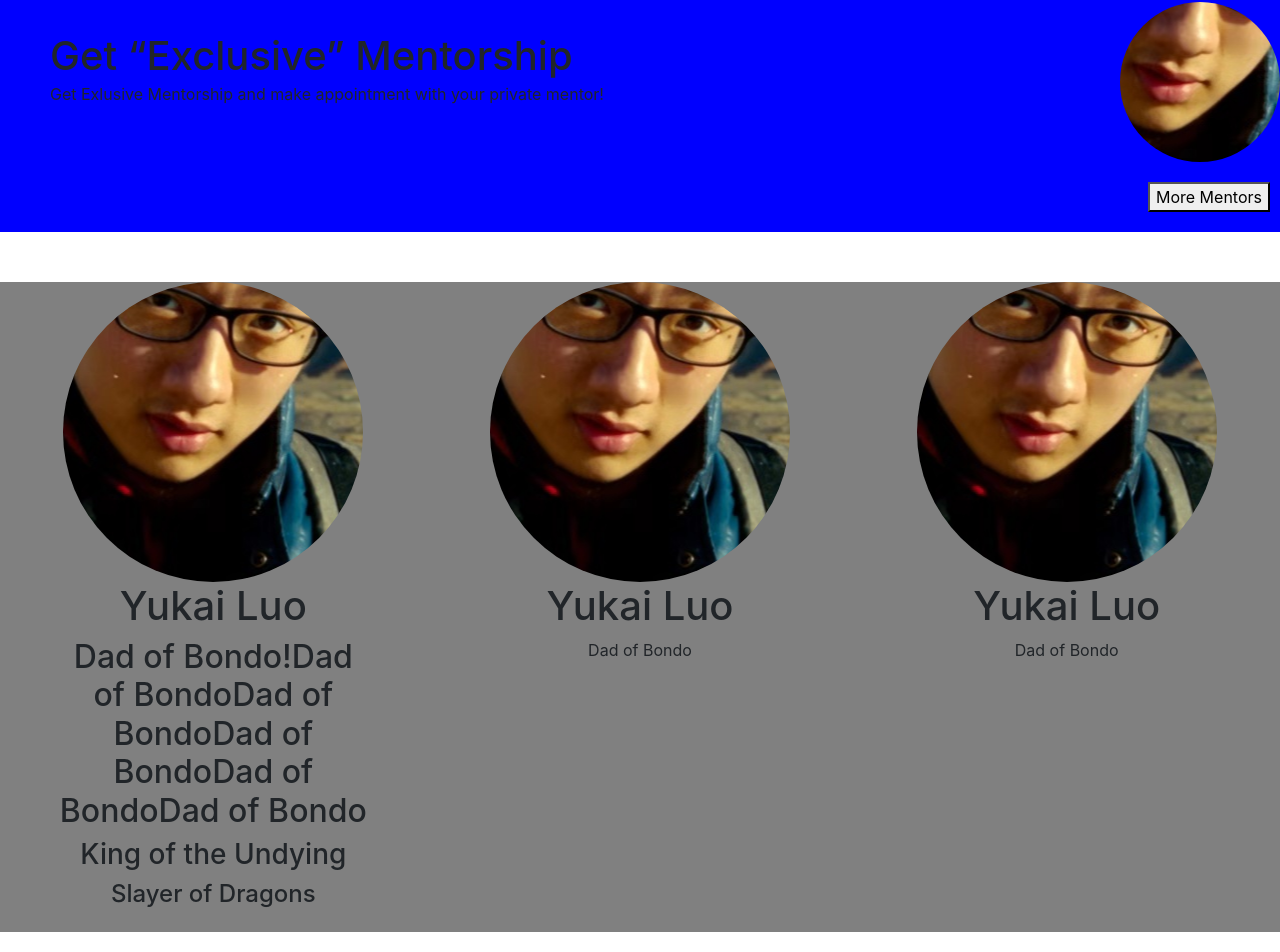
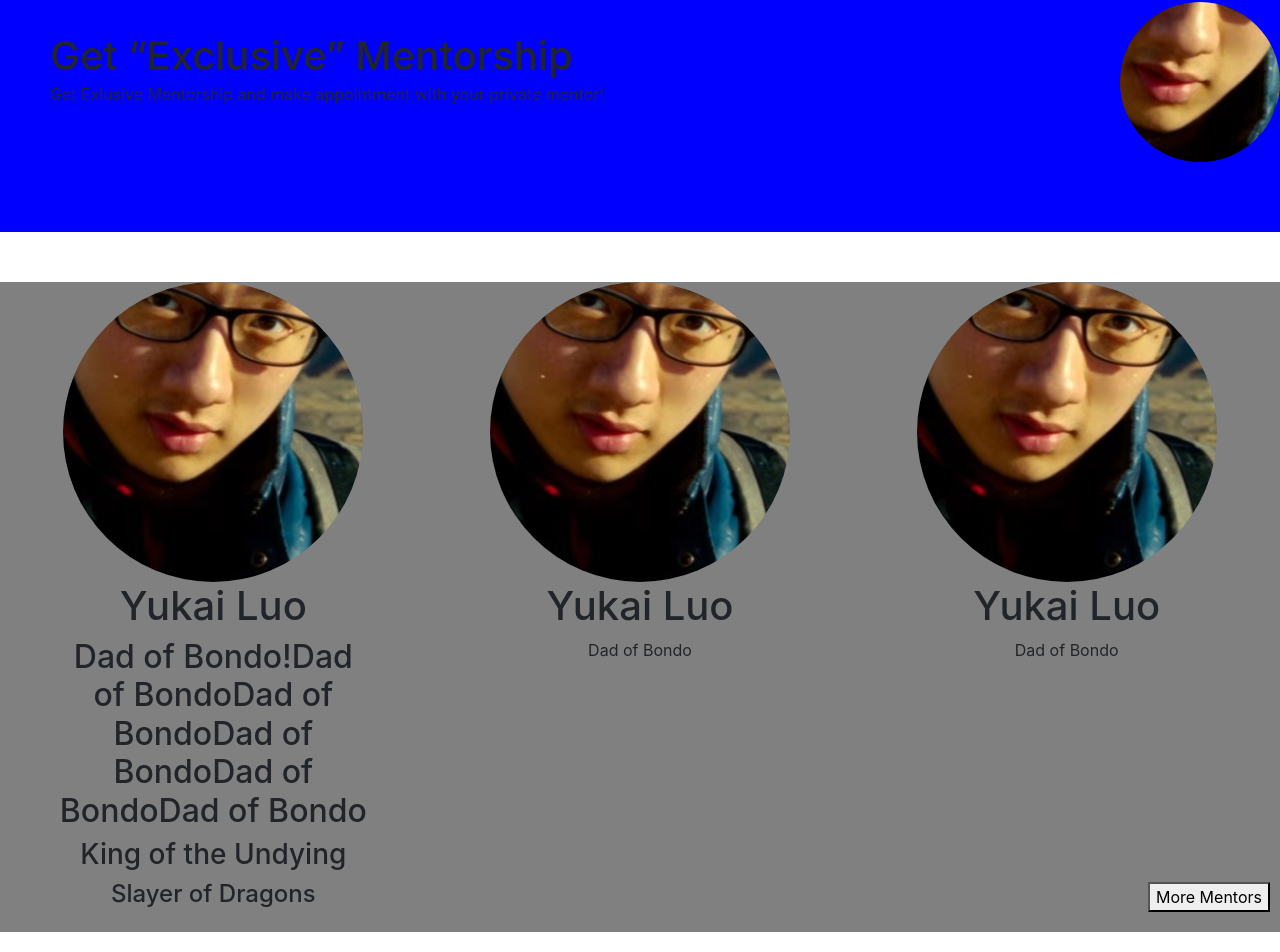
Before and after one commit to JefferyYC/bondo, a React (Create React App) app: page / in a window 1280 px wide. Shown: the part 918-1870 px from the top of the page. Built offline with nearby package versions, Linux system fonts and the light colour scheme.

Commit message:
move button position

```diff
--- a/src/Home.js
+++ b/src/Home.js
@@ -69,7 +69,6 @@ export const Home = (props) => (
                     </p>
                 </Col>
             </Row>
-            <button id = "more_button">More Mentors</button>
         </Container>
 
         <Container fluid className = "Mentor">
@@ -121,8 +120,8 @@ export const Home = (props) => (
                         </p>
                     </div>
                 </Col>
-
             </Row>
+            <button id = "more_button">More Mentors</button>
         </Container>
 
         {/* Mentee bio */}
```
